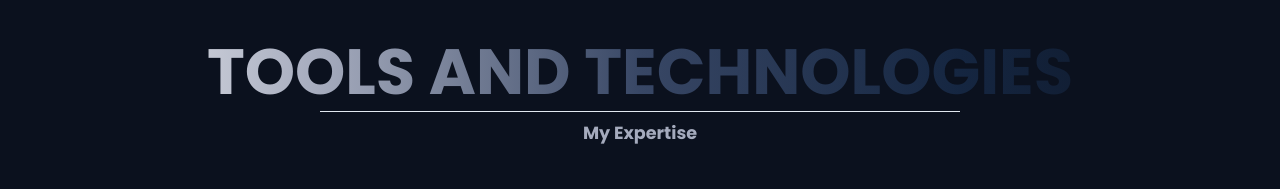
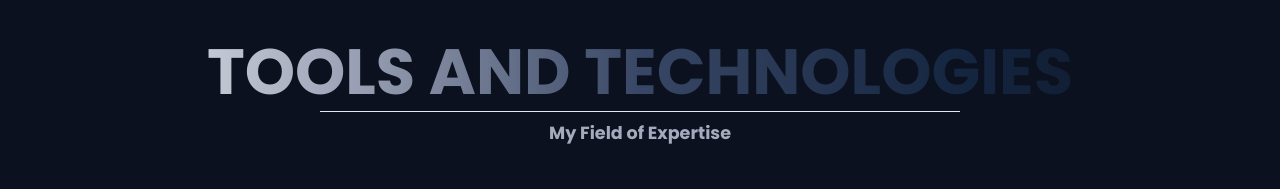
Before and after one commit to zeetaengrg/portfolio, a Next.js app: page / in a window 1280 px wide. Shown: the part 1800-1989 px from the top of the page. Built offline with nearby package versions, Linux system fonts and the light colour scheme.

Commit message:
refactor(subtitle): subtitle text updated

```diff
--- a/components/layouts/Skills/Skills.jsx
+++ b/components/layouts/Skills/Skills.jsx
@@ -112,7 +112,7 @@ const Skills = () => {
                         type: "tween",
                     }}
                 >
-                    My Expertise
+                    My Field of Expertise
                 </MotionText>
             </Center>
             <MotionTabs
```
